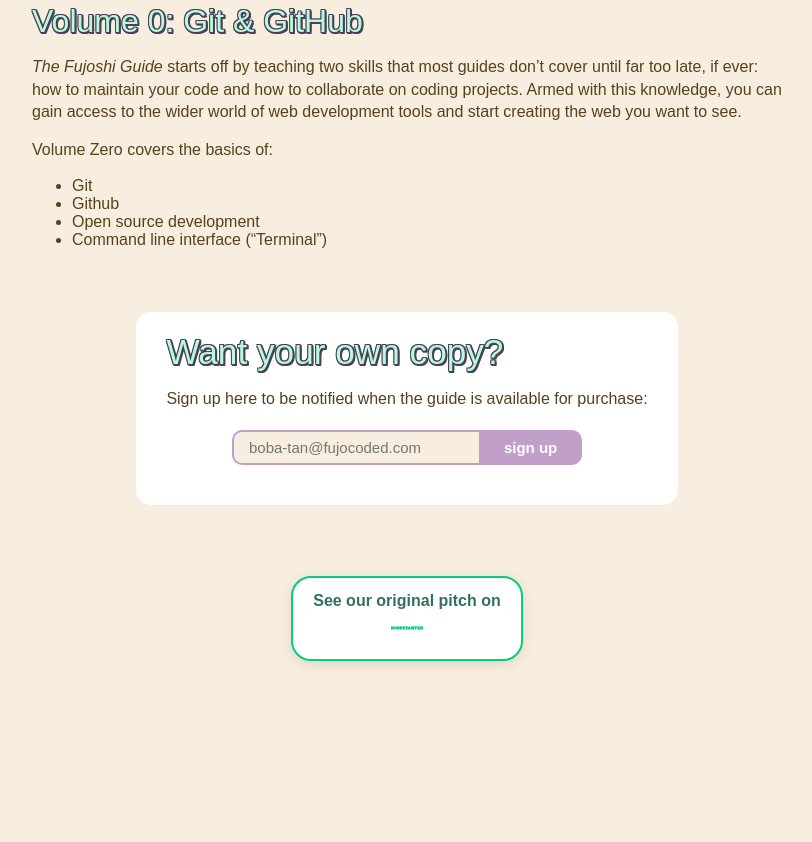
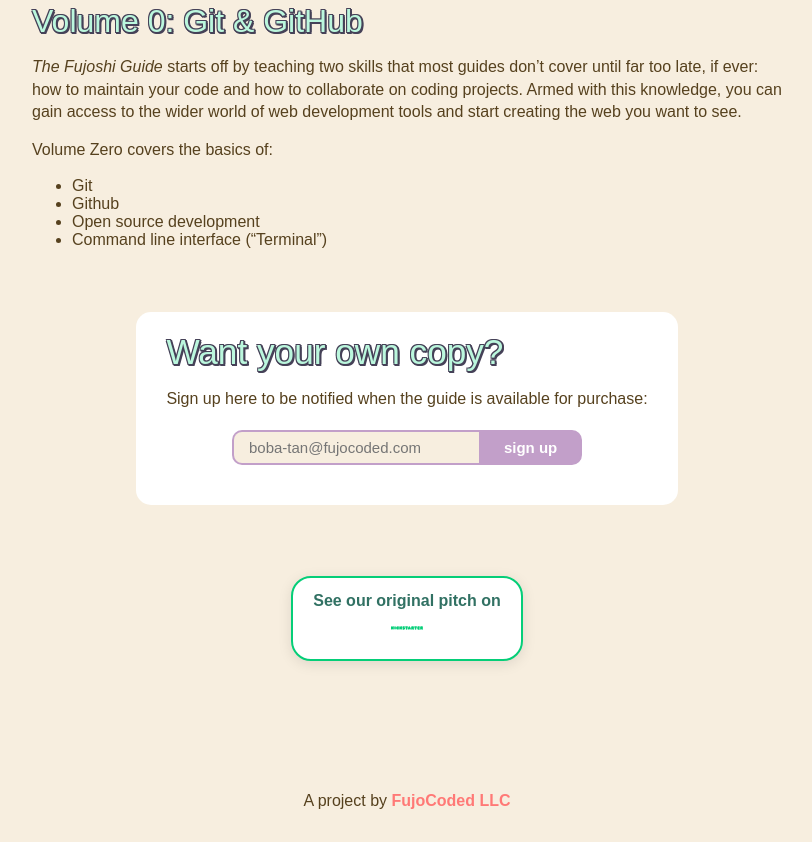
Before and after one commit to FujoWebDev/fujowebdev, an Astro site: page / in a window 1280 px wide. Shown: the part 1294-2136 px from the top of the page, without its empty margins (233-1045 px from the left). Built offline with nearby package versions, Linux system fonts and the light colour scheme; Astro itself is replaced by a stand-in of ours; some icons are missing; a web font is replaced by a local one.

Commit message:
Add footer

```diff
--- a/src/layouts/PageLayout.astro
+++ b/src/layouts/PageLayout.astro
@@ -160,7 +160,10 @@ const {
     <Header multiLine={multiLineHeader} />
     <main>
       <slot />
+    </main>
+    <footer>
       <Socials />
-    </main>
+      <p>A project by <a href="https://fujocoded.com/">FujoCoded LLC</a></p>
+    </footer>
   </body>
 </html>
```
